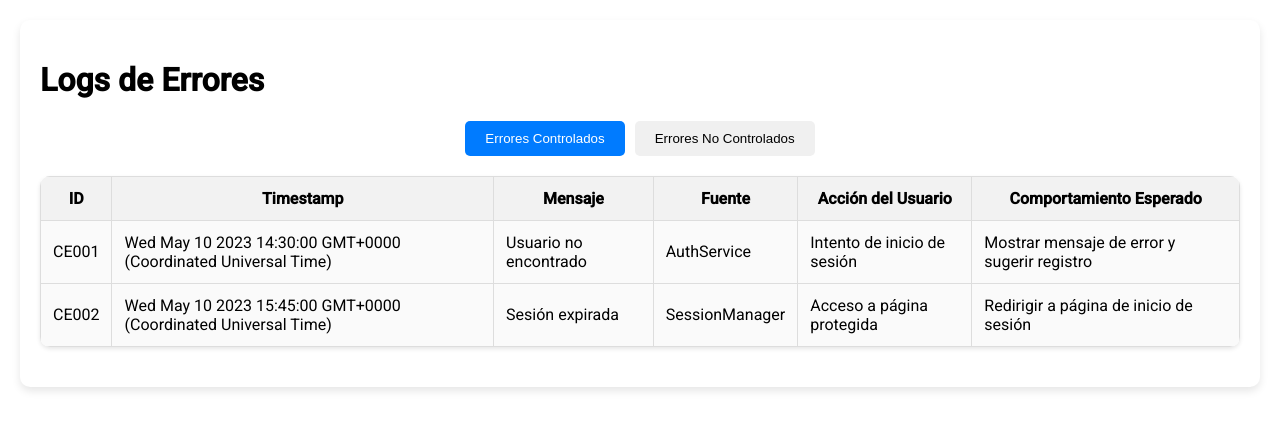
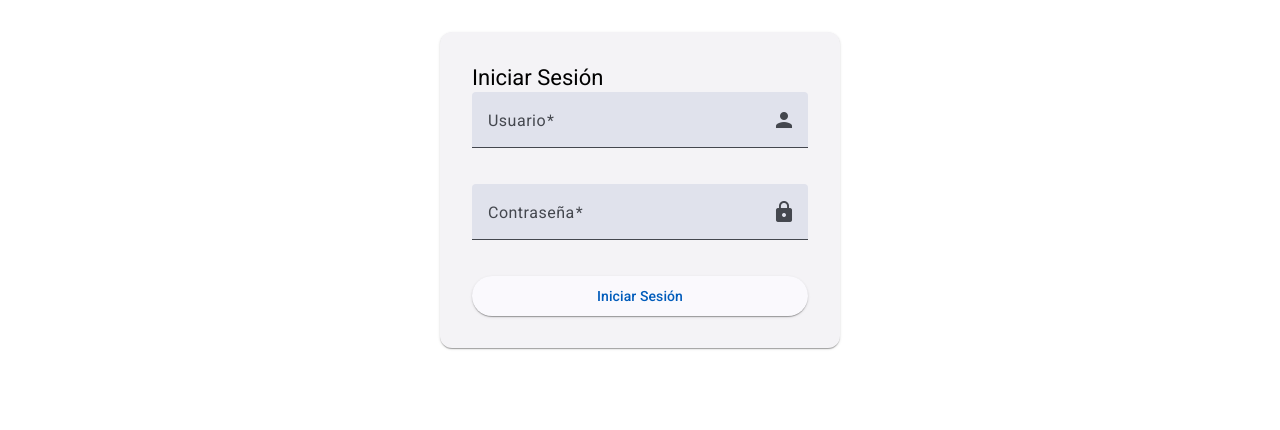
Before and after one commit to Marcortes22/LogsProject, an Angular app in the folder LogsFrontEnd/: page / in a window 1280 px wide. Shown: the top 430 px of the page. Built offline with nearby package versions, Linux system fonts and the light colour scheme.

Commit message:
feat/ Se agrego el componente basico del login en los logs y se medio configuraron las rutas

```diff
--- a/LogsFrontEnd/package.json
+++ b/LogsFrontEnd/package.json
@@ -20,6 +20,7 @@
     "@angular/platform-browser": "^18.2.0",
     "@angular/platform-browser-dynamic": "^18.2.0",
     "@angular/router": "^18.2.0",
+    "logs-front-end": "file:",
     "rxjs": "~7.8.0",
     "tslib": "^2.3.0",
     "zone.js": "~0.14.10"
--- a/LogsFrontEnd/src/app/app.component.html
+++ b/LogsFrontEnd/src/app/app.component.html
@@ -1,2 +1 @@
-<app-error-logs></app-error-logs>
-<router-outlet />
+<router-outlet></router-outlet>
--- a/LogsFrontEnd/src/app/app.component.ts
+++ b/LogsFrontEnd/src/app/app.component.ts
@@ -1,11 +1,12 @@
 import { Component } from '@angular/core';
 import { RouterOutlet } from '@angular/router';
 import { ErrorLogsComponent } from './components/error-logs/error-logs.component';
+import { LoginComponent } from "./components/login/login.component";
 
 @Component({
   selector: 'app-root',
   standalone: true,
-  imports: [RouterOutlet,ErrorLogsComponent],
+  imports: [RouterOutlet, ErrorLogsComponent, LoginComponent],
   templateUrl: './app.component.html',
   styleUrl: './app.component.css'
 })
--- a/LogsFrontEnd/src/app/app.routes.ts
+++ b/LogsFrontEnd/src/app/app.routes.ts
@@ -1,3 +1,8 @@
 import { Routes } from '@angular/router';
+import { LoginComponent } from './components/login/login.component';
+import { ErrorLogsComponent } from './components/error-logs/error-logs.component';
 
-export const routes: Routes = [];
+export const routes: Routes = [
+  { path: '', component: LoginComponent },
+  { path: 'error-logs', component: ErrorLogsComponent }
+];
--- /dev/null
+++ b/LogsFrontEnd/src/app/components/login/login.component.css
@@ -0,0 +1,14 @@
+mat-card {
+  max-width: 400px;
+  margin: 2rem auto;
+  padding: 1rem;
+}
+
+mat-form-field {
+  width: 100%;
+  margin-bottom: 1rem;
+}
+
+button {
+  width: 100%;
+}
--- /dev/null
+++ b/LogsFrontEnd/src/app/components/login/login.component.html
@@ -0,0 +1,20 @@
+<mat-card>
+  <mat-card-header>
+    <mat-card-title>Iniciar Sesión</mat-card-title>
+  </mat-card-header>
+  <mat-card-content>
+    <form (ngSubmit)="onLogin()">
+      <mat-form-field appearance="fill">
+        <mat-label>Usuario</mat-label>
+        <input matInput placeholder="Ingrese su usuario" required>
+        <mat-icon matSuffix>person</mat-icon>
+      </mat-form-field>
+      <mat-form-field appearance="fill">
+        <mat-label>Contraseña</mat-label>
+        <input matInput type="password" placeholder="Ingrese su contraseña" required>
+        <mat-icon matSuffix>lock</mat-icon>
+      </mat-form-field>
+      <button mat-raised-button color="primary" type="submit">Iniciar Sesión</button>
+    </form>
+  </mat-card-content>
+</mat-card>
--- /dev/null
+++ b/LogsFrontEnd/src/app/components/login/login.component.ts
@@ -0,0 +1,29 @@
+import { Component } from '@angular/core';
+import { MatCardModule } from '@angular/material/card';
+import { MatFormFieldModule } from '@angular/material/form-field';
+import { MatInputModule } from '@angular/material/input';
+import { MatButtonModule } from '@angular/material/button';
+import { MatIconModule } from '@angular/material/icon';
+import { Router } from '@angular/router';
+
+@Component({
+  selector: 'app-login',
+  standalone: true,
+  imports: [
+    MatCardModule,
+    MatFormFieldModule,
+    MatInputModule,
+    MatButtonModule,
+    MatIconModule,
+  ],
+  templateUrl: './login.component.html',
+  styleUrl: './login.component.css'
+})
+export class LoginComponent {
+  constructor(private router: Router) {}
+
+  onLogin() {
+
+    this.router.navigate(['/error-logs']);
+  }
+}
```
Also changed, not shown: 2 other files (tests, documents, lock files or other folders).
